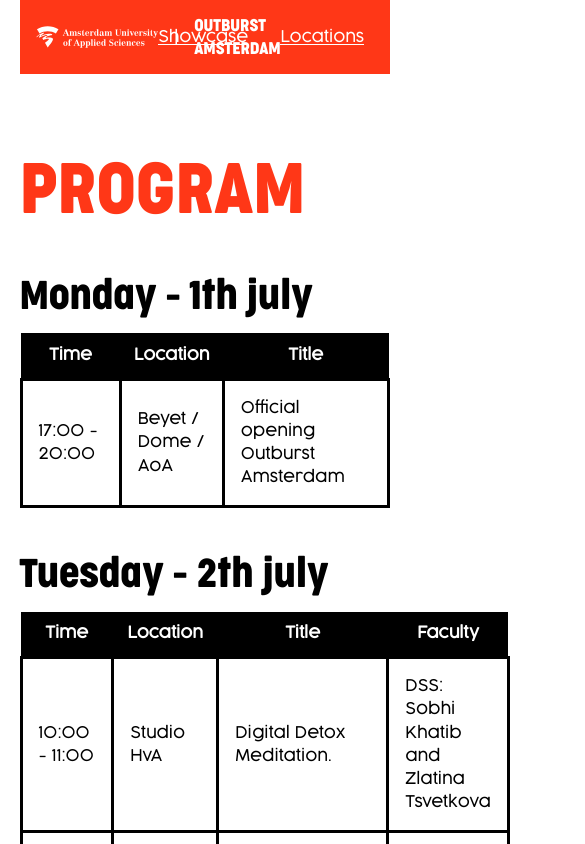
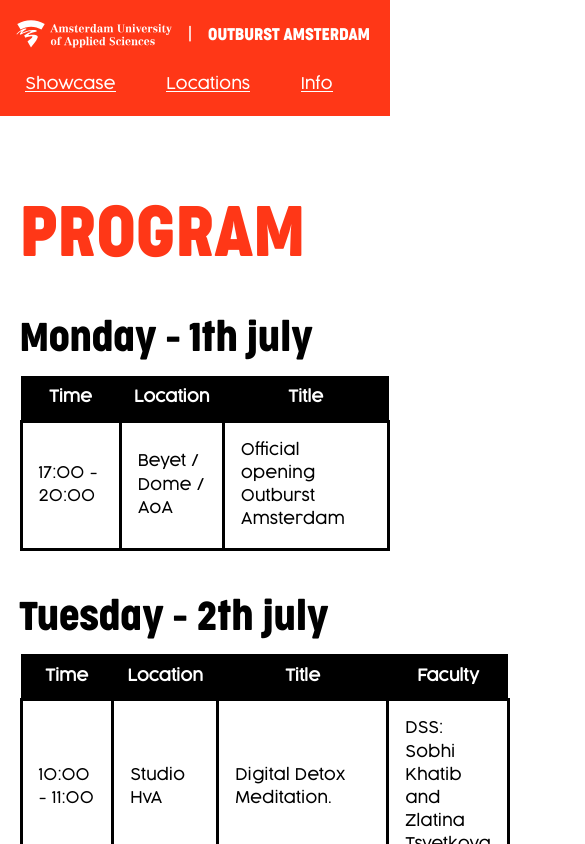
Before and after one commit to outburstams/outburst.ams, an Eleventy site: page pages/program.njk in a window 390 px wide. Shown: the top 844 px of the page, 585 px wide, since content can reach past the window. Built offline with nearby package versions, Linux system fonts and the light colour scheme; Eleventy itself is replaced by a stand-in of ours; files that its build step writes are made by us from their sources; a web font is replaced by a local one.

Commit message:
Fix responsive nav

```diff
--- a/_data/schedule/friday.json
+++ b/_data/schedule/friday.json
@@ -21,7 +21,7 @@
     "time": "12:00 - 20:00",
     "location": "Dome",
     "title": "Exhibition HBO-ICT",
-    "organisation": "<a href='http://www.hva.nl/opleiding/hbo-ict/hbo-ict.html'>HBO-ICT</a>"
+    "organisation": "HBO-ICT"
   },
   "event5": {
     "time": "12:00 - 20:00",
--- a/css/config/_responsive.scss
+++ b/css/config/_responsive.scss
@@ -10,7 +10,8 @@
 
   .showcase,
   .program,
-  .locations {
+  .locations,
+  nav {
     grid-column: 1 / -1 !important;
   }
 
@@ -43,4 +44,19 @@
   .locations {
     height: 50vh;
   }
+
+  nav {
+    flex-wrap: wrap;
+    height: 10vh;
+
+    img {
+      width: 40vw;
+    }
+
+    ul {
+      justify-content: space-around;
+      width: 100%;
+      margin-top: $p-m;
+    }
+  }
 }
```
Also changed, not shown: css/style.css.
